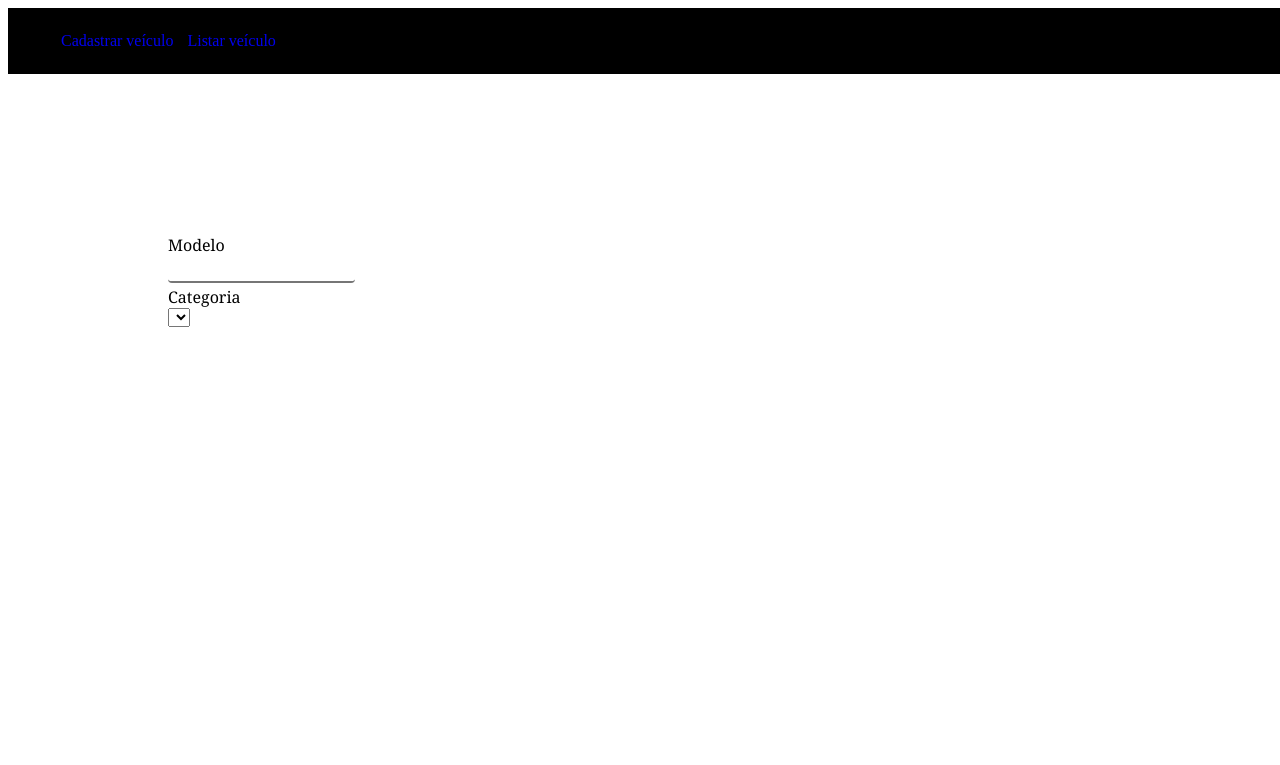
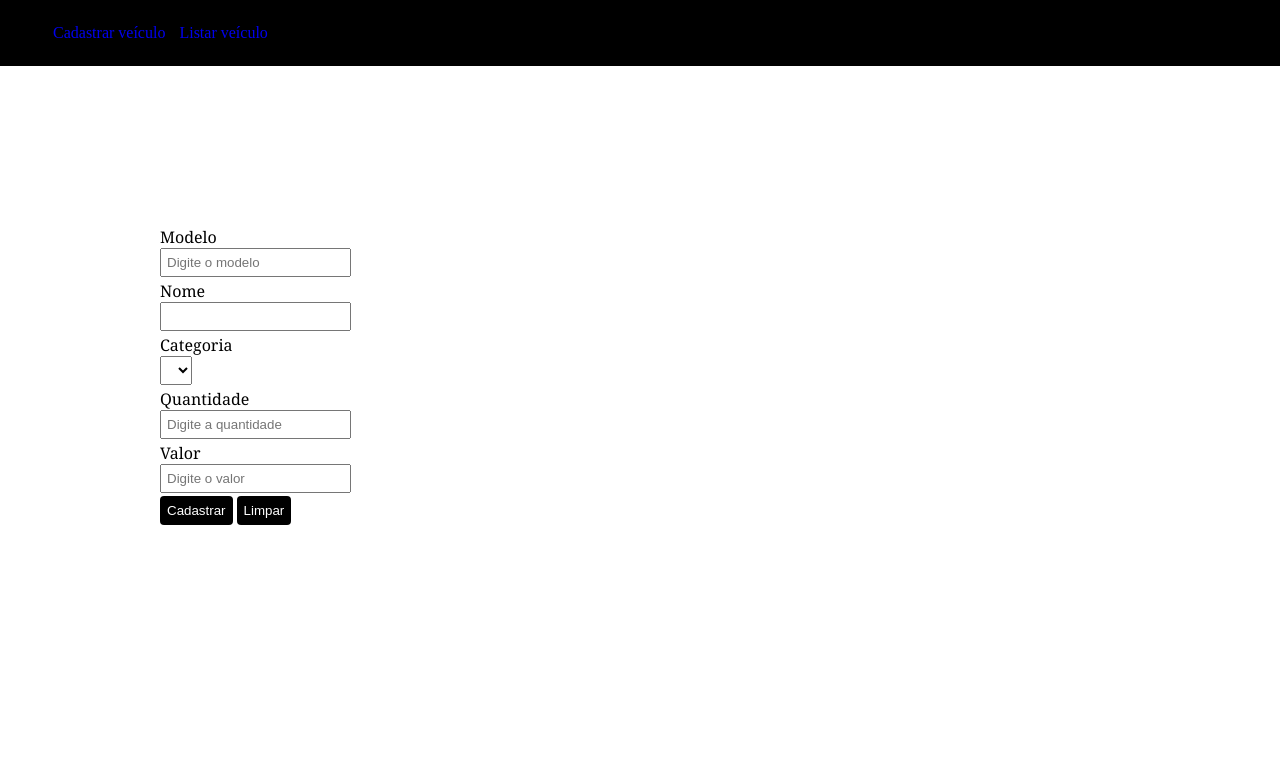
Before and after one commit to lucasbiel7/trabalho-web, a PHP site: page /view/sistema.php?tela=cv in a window 1280 px wide. Shown: the top 765 px of the page. Run offline with PHP 8.4, Linux system fonts and the light colour scheme; the visitor is signed in with stand-in values (Sample User, id 1); data that the repository does not hold is empty.

Commit message:
Adicionando controles para criação de veiculo e ajuste dos import + documentação do php

```diff
--- a/control/bo/UsuarioBO.class.php
+++ b/control/bo/UsuarioBO.class.php
@@ -6,6 +6,7 @@ require_once __DIR__ . '/../excecoes/LoginException.class.php';
  *
  * Classe para negócio de usuário
  *
+ * @author Lucas Gabriel de Souza Dutra
  */
 class UsuarioBO
 {
--- a/control/dao/CategoriaDAO.class.php
+++ b/control/dao/CategoriaDAO.class.php
@@ -6,13 +6,14 @@ require_once __DIR__ . '/../../model/Categoria.class.php';
 /**
  * Classe para acessar os dados das categorias
  *
+ * @author Lucas Gabriel de Souza Dutra
  */
 class CategoriaDAO extends EntityManager
 {
     public function CategoriaDAO()
     {
         parent::EntityManager("categoria", "Categoria");
-        $this->fields = array_merge($this->fields, ['descricao' => 'getDescricao']);
+        $this->fields = array_merge($this->fields, ['descricao' => 'descricao']);
     }
 }
 ?>
--- a/control/dao/DataSource.class.php
+++ b/control/dao/DataSource.class.php
@@ -6,6 +6,7 @@
  * Classe criada para realizar a
  * conexão com banco de dados
  *
+ * @author Lucas Gabriel de Souza Dutra
  */
 class DataSource
 {
--- a/control/dao/EntityManager.class.php
+++ b/control/dao/EntityManager.class.php
@@ -7,6 +7,8 @@ require_once __DIR__ . '/../../model/Entity.class.php';
  *
  * Classe generica para realizar operações básicas no
  * banco de dados
+ *
+ * @author Lucas Gabriel de Souza Dutra
  *
  */
 class EntityManager extends DataSource
@@ -21,7 +23,7 @@ class EntityManager extends DataSource
         parent::DataSource();
         $this->table = $table;
         $this->classe = $classe;
-        $this->fields = ["id" => "getId"];
+        $this->fields = ["id" => "id"];
     }
 
     public function getAll()
--- a/view/estilo/pagina.css
+++ b/view/estilo/pagina.css
@@ -1,17 +1,15 @@
 body {
-  overflow-y: unset;
+  margin: 0 !important;
 }
 div.field {
   margin: 3px 0;
 }
 div.field input[type="text"],
-div.field input[type="password"] {
+div.field input[type="password"],
+div.field input[type="number"],
+div.field select {
   display: block;
   padding: 5px;
-  border-radius: 4px;
-  border-top: none;
-  border-left: none;
-  border-right: none;
 }
 
 div.field label {
--- a/view/veiculo/manter.php
+++ b/view/veiculo/manter.php
@@ -5,9 +5,14 @@ $categorias = $categoriaBO->getCategorias();
 ?>
 <form action="../control/manter-veiculo.php" method="post">
     <div class="formulario">
+        <input type="text" name="id" id="id" hidden>
         <div class="field">
             <label for="modelo">Modelo</label>
-            <input type="text" name="modelo" id="modelo">
+            <input type="text" name="modelo" id="modelo" placeholder="Digite o modelo">
+        </div>
+        <div class="field">
+            <label for="nome">Nome</label>
+            <input type="text" name="nome" id="nome">
         </div>
         <div class="field">
             <label for="categoria">Categoria</label>
@@ -19,5 +24,17 @@ $categorias = $categoriaBO->getCategorias();
                 ?>
             </select>
         </div>
+        <div class="field">
+            <label for="Quantidade">Quantidade</label>
+            <input type="number" name="quantidade" id="quantidade" placeholder="Digite a quantidade">
+        </div>
+        <div class="field">
+            <label for="valor">Valor</label>
+            <input type="number" name="valor" id="valor" placeholder="Digite o valor">
+        </div>
+        <div class="field">
+            <button type="submit">Cadastrar</button>
+            <button type="reset">Limpar</button>
+        </div>
     </div>
 </form>
```
Also changed, not shown: control/bo/CategoriaBO.class.php (+5 -2 lines), control/bo/VeiculoBO.class.php (+35 -0 lines), control/dao/PessoaDAO.class.php (+12 -7 lines), control/dao/UsuarioDAO.class.php (+9 -3 lines), control/dao/VeiculoDAO.class.php (+12 -3 lines), control/excecoes/CadastroVeiculoException.class.php (added, +9 -0 lines), control/excecoes/LoginException.class.php (+8 -0 lines), control/login.php (+7 -1 lines), control/manter-veiculo.php (added, +18 -0 lines), model/Veiculo.class.php (+35 -0 lines).
